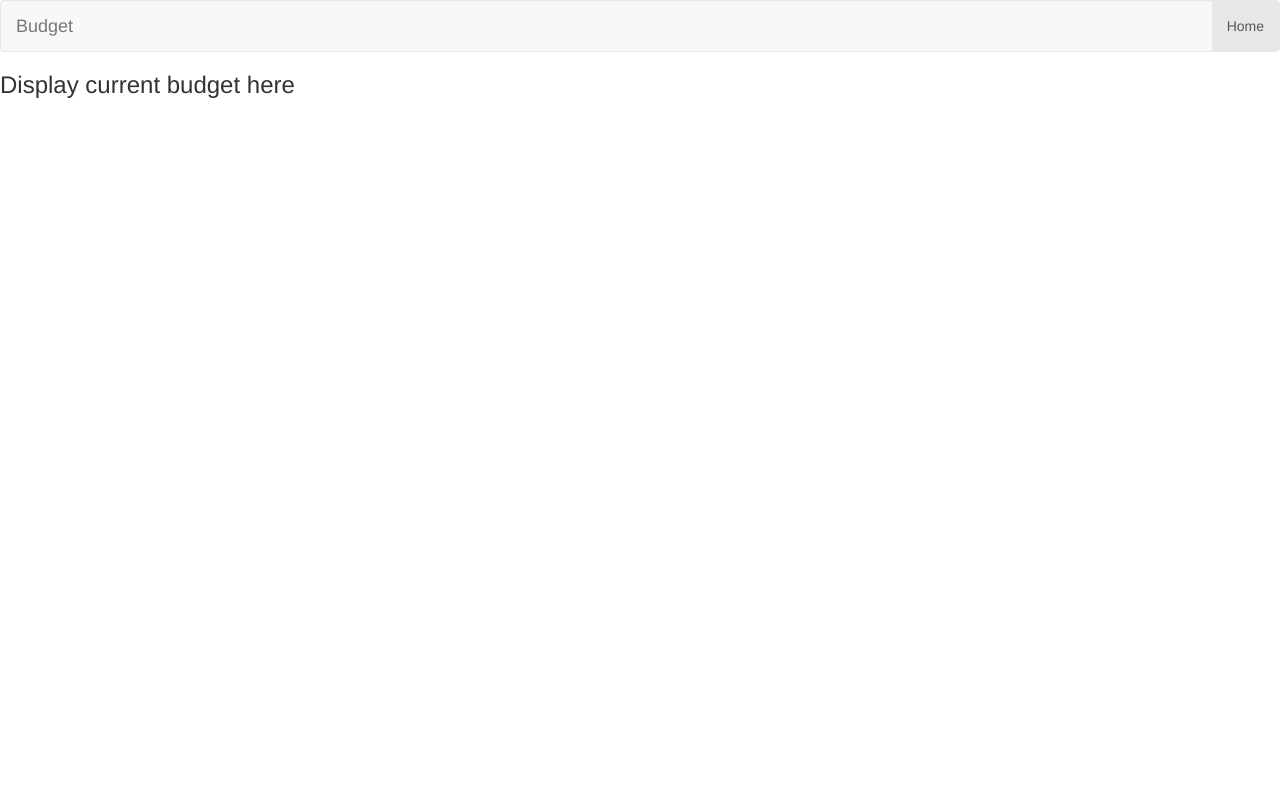
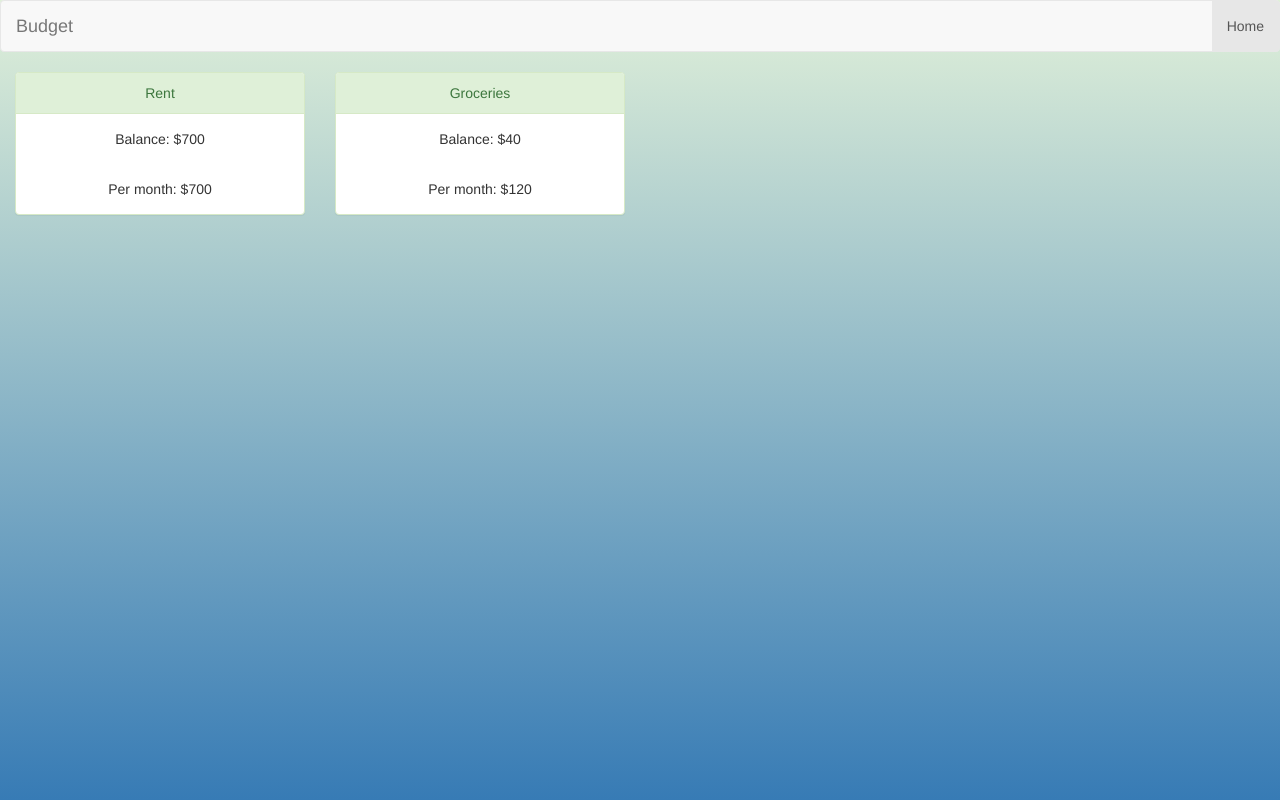
Before and after one commit to gadeta01/budget, a Flask app: page /dashboard in a window 1280 px wide. Run offline with Flask 2, Linux system fonts and the light colour scheme; some libraries are stand-ins or nearby versions.

Commit message:
dashbaord layout

```diff
--- a/app.py
+++ b/app.py
@@ -12,7 +12,13 @@ def home():
 
 @app.route('/dashboard')
 def dashboard():
-    return render_template('dashboard.html')
+    #TODO get categories from database
+    categories = []
+    rent = {"name": "Rent", "balance": 700, "per_month":700}
+    categories.append(rent)
+    groceries = {"name": "Groceries", "balance": 40, "per_month":120}
+    categories.append(groceries)
+    return render_template('dashboard.html', categories=categories)
 
 @app.route('/transactions')
 def transactions():
--- /dev/null
+++ b/static/style.css
@@ -0,0 +1,6 @@
+html, body {
+    /*background: linear-gradient(to bottom left, #80cde5 0%, #33cc33 100%);*/
+    background: linear-gradient(to bottom, #e0f0d9 0%, #377bb5 100%);
+    width: 100%;
+    height: 100%;
+}
--- a/templates/dashboard.html
+++ b/templates/dashboard.html
@@ -4,6 +4,14 @@
 {% endblock %}
 
 {% block content %}
-<h3>Display current budget here</h3>
 
+{% for category in categories %}
+<div class="col-sm-3 text-center">
+    <div class="panel panel-success">
+        <div class="panel-heading">{{ category.name }}</div>
+        <div class="panel-body">Balance: ${{ category.balance }}</div>
+        <div class="panel-body">Per month: ${{ category.per_month }}</div>
+    </div>
+</div>
+ {% endfor %}
 {% endblock %}
```
Also changed, not shown: templates/categories.html (+7 -1 lines), static/budgetbackground.webp (added), static/calculator.jpg (added).
